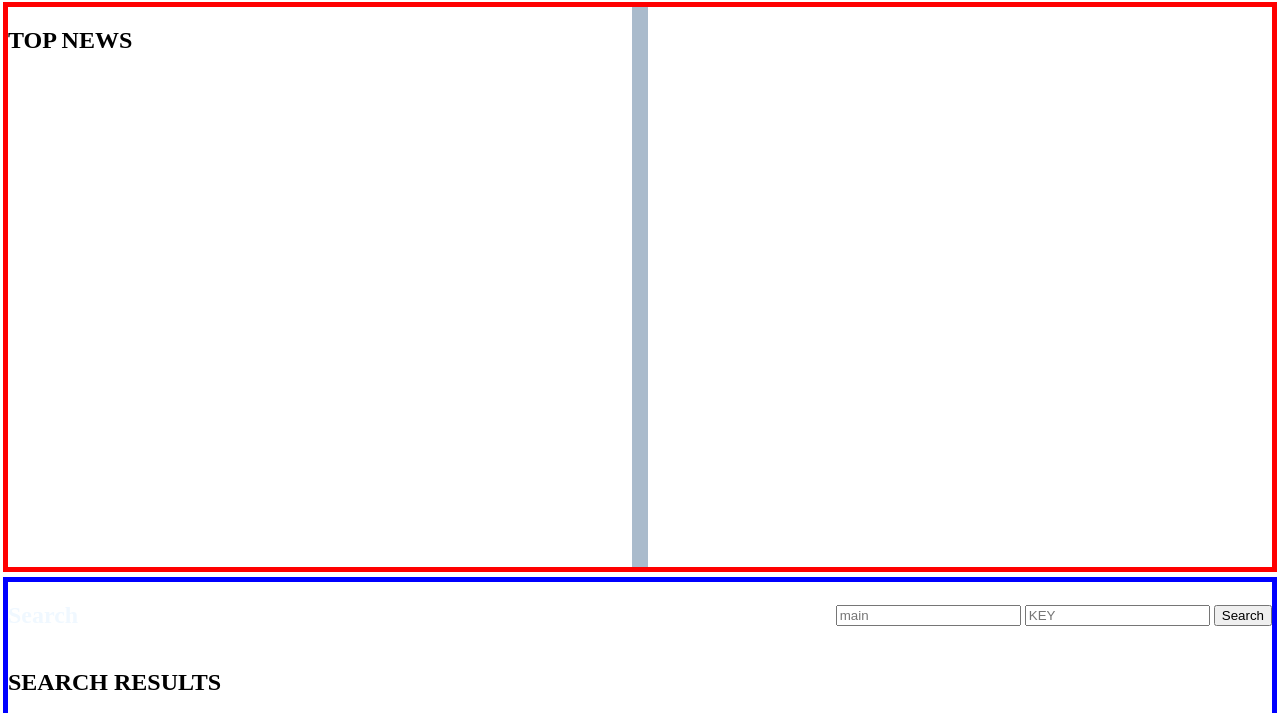
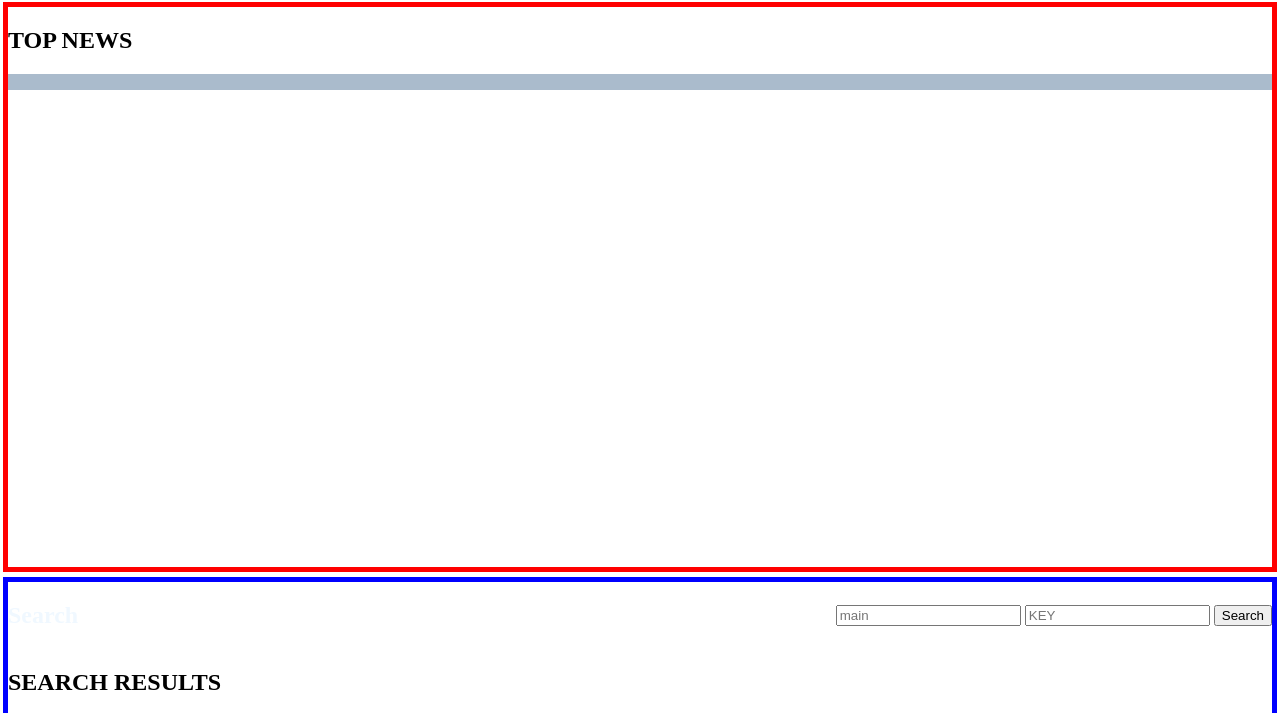
Before and after one commit to geetgeet/that-challenge, a website built with Vite: page index.html in a window 1280 px wide. Shown: the part 75-788 px from the top of the page. Built offline with nearby package versions, Linux system fonts and the light colour scheme; no server answers; files whose address does not match are found by name.

Commit message:
for friday

```diff
--- a/style.css
+++ b/style.css
@@ -19,7 +19,7 @@ ul li{
   .logo:hover {
     height: 8vh;
     width: 8vw;
-    transform: rotate(360deg);
+    /* transform: rotate(360deg); */
   }
 
 section{
@@ -27,26 +27,24 @@ section{
     border: black;
 
 }
-.landing{
 
-}
 #article-top-stories{
-
-    display:block;
-
-
-
-    max-height:500px;
-    margin:0;
-    background:#abc;
-    overflow-y:auto;
-    overflow-x:hidden;
-    transform:rotate(90deg) ;
-    transform-origin:center;
+    display: block;
+    max-height: 100vh;
+    margin: 0;
+    background: #abc;
+    overflow-y: auto;
+    overflow-x: hidden;
+    /* transform: rotate(90deg); */
+    /* transform-origin: center; */
+    /* scroll-behavior:; */
+    /* width: 100vw; */
+    left: 0;
 
 }
 .top-stories{
     list-style-type: none;
+    left: 0;
 
 
     /* justify-content: space-around; */
@@ -56,7 +54,7 @@ section{
     margin-top: 10px;
     outline: 5px solid red;
     max-height: 70vh;
-    overflow:auto;
+    overflow:hidden;
 
     /* display: flex;
     flex-wrap: wrap;
@@ -91,7 +89,10 @@ section{
 } */
 .article-card{
     background-color: #bbb;
-    transform:rotate(270deg) ;
+
+    /* transform:rotate(270deg) ; */
+    /* transform-origin: top left; */
+
 
   }
   .article-cont{
```
